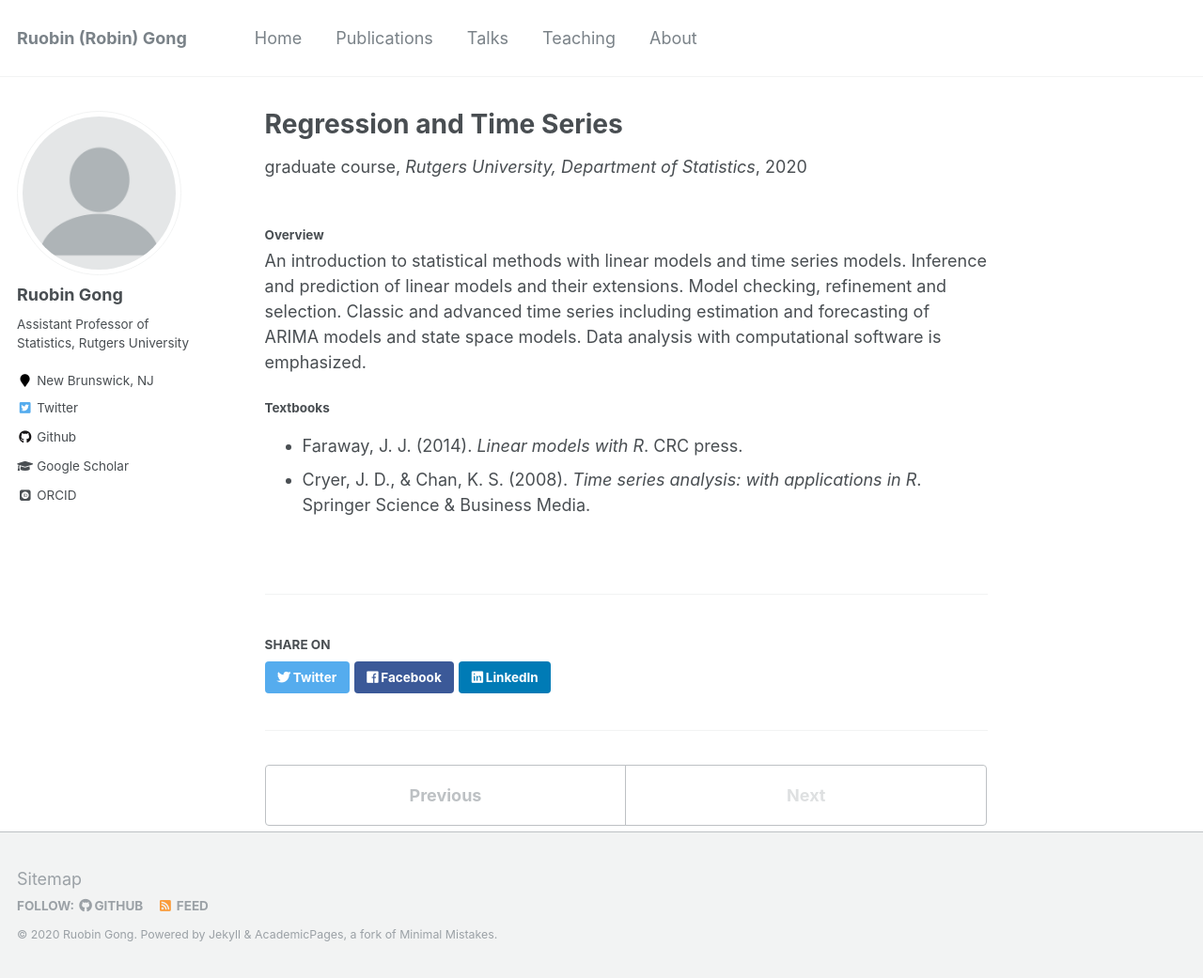
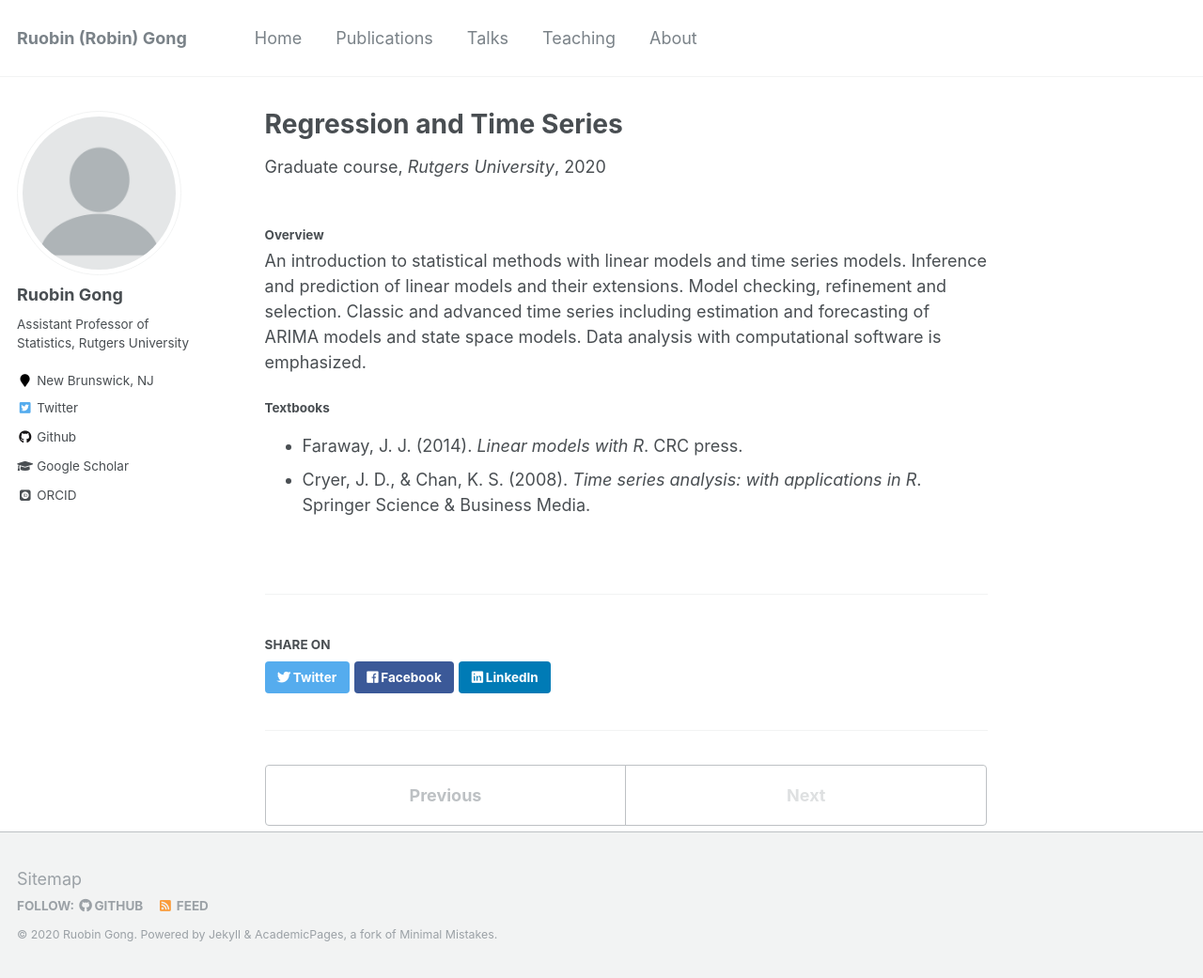
Before and after one commit to RuobinGong/RuobinGong.github.io, a Jekyll site: the page built from _teaching/msds596.md, in a window 1280 px wide and 1041 px high. Shown: the whole window at 94% size. Built offline with Jekyll 4.4.1, drawn with Linux system fonts in a browser that asks for light colours; some web fonts are replaced.

Commit message:
Update msds596.md

```diff
--- a/_teaching/msds596.md
+++ b/_teaching/msds596.md
@@ -1,11 +1,12 @@
 ---
 title: "Regression and Time Series"
 collection: teaching
-type: "graduate course"
+type: "Graduate course"
 permalink: /teaching/msds596
-venue: "Rutgers University, Department of Statistics"
+venue: "Rutgers University"
 date: 2020-09-01
 location: "New Brunswick, NJ, USA"
+
 ---
 
 
```
